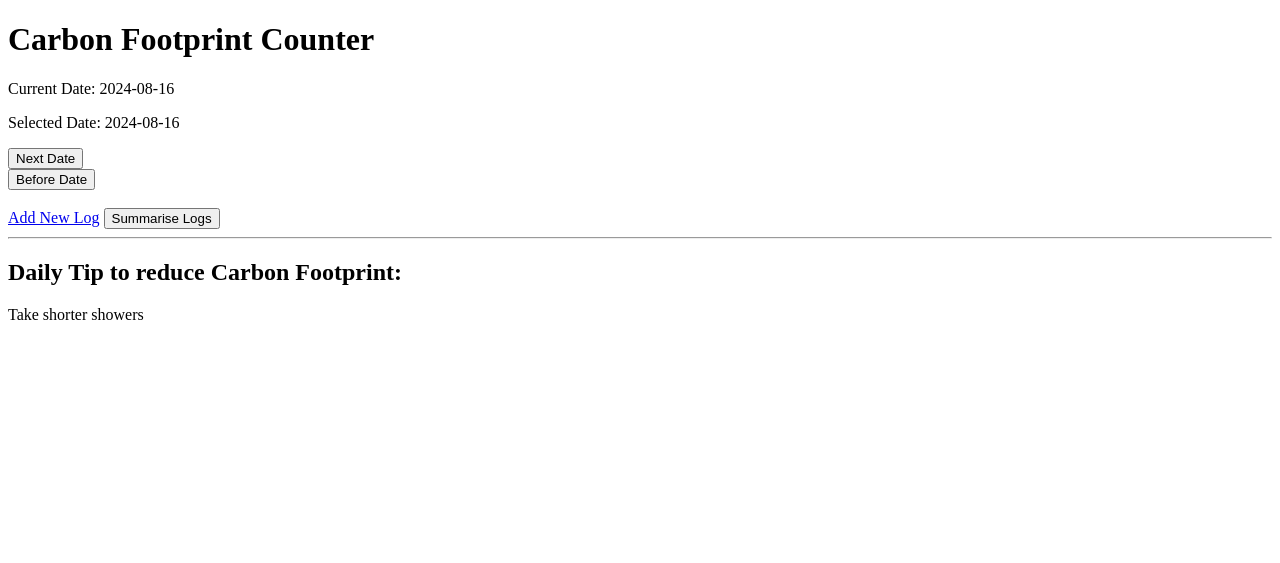
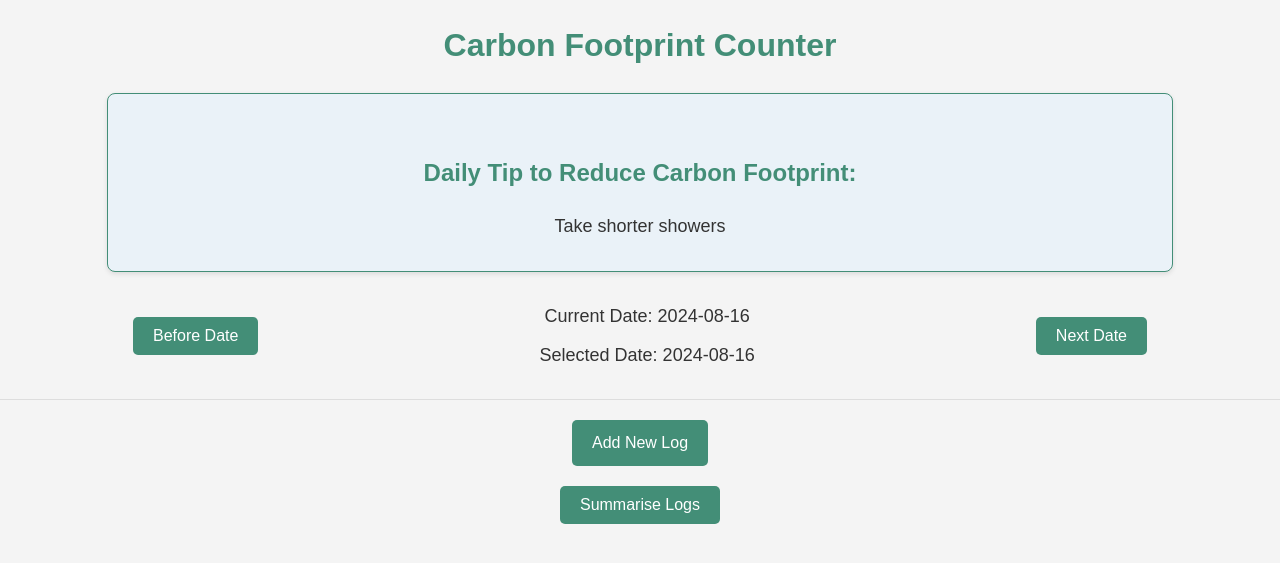
Before and after one commit to DWizard11/Carbon-Footprint-Counter-Web, a Flask app: page / in a window 1280 px wide. Shown: the top 563 px of the page. Run offline with Flask 3, Linux system fonts and the light colour scheme.

Commit message:
Added colours and stuff making it more beautiful

```diff
--- a/logs.csv
+++ b/logs.csv
@@ -1,3 +1,5 @@
 date,activity,footprint,notes
-2024-08-17,dasdasdas,23123123,dadasd
-2024-08-18, asd, 123, ads
+2024-08-17,dasdas,213,
+2024-08-17,asdasd,1111,
+2024-08-17,asdasd,12313,asdasd
+2024-08-18,dasdasd,2131,asdasd
--- a/main.py
+++ b/main.py
@@ -24,54 +24,40 @@ global average_log
 average_log = 732.9
 
 
-today = datetime.today().date()
+today = datetime.now().date()
 global selected_date
 selected_date = today
 
+
 def get_logs():
     total_footprint = 0
+    logs = {}
+
     with open('logs.csv', 'r') as file:
-        logs = {}
         reader = csv.reader(file)
         next(reader)  # Skip header
-        log_csv = []
 
-        for line in reader:
-            if not line[0]:
-                return logs
-            log_csv.append(line)
+        log_csv = list(reader)
 
         for i in range(len(log_csv)):
-            date = datetime.strptime(log_csv[i][0], "%Y-%m-%d")
+            # Read and parse the current line
+            date = datetime.strptime(log_csv[i][0], "%Y-%m-%d").date()
             activity = log_csv[i][1]
             footprint = log_csv[i][2]
             notes = log_csv[i][3]
-            total_footprint += int(footprint)
 
-            if i == len(log_csv) - 1:  # Last line
-                if date not in logs:
-                    logs[date.date()] = [[activity, footprint, notes]]
-                else:
-                    logs[date.date()].append([activity, footprint, notes])
-                continue
+            # Calculate total footprint
+            total_footprint += int(footprint) if footprint else 0
 
-            next_date = datetime.strptime(log_csv[i+1][0], "%Y-%m-%d")
-            if date == next_date:
-                if date not in logs:
-                    logs[date.date()] = [[activity, footprint, notes]]
-                else:
-                    logs[date.date()].append([activity, footprint, notes])
+            # Handle adding logs to dictionary
+            if date not in logs:
+                logs[date] = [[activity, footprint, notes]]
             else:
-                if date not in logs:
-                    logs[date.date()] = [[activity, footprint, notes]]
-                else:
-                    logs[date.date()].append([activity, footprint, notes])
+                logs[date].append([activity, footprint, notes])
 
-        print(logs)
-        log_diff = abs(average_log - total_footprint)
+    log_diff = abs(average_log - total_footprint)
 
-        return (logs, total_footprint, log_diff)
-
+    return (logs, total_footprint, log_diff)
 
 
 @app.route('/', methods=["POST", "GET"])
@@ -85,7 +71,7 @@ def index():
 @app.route('/add_item', methods=['GET', 'POST'])
 def add_item():
     if request.method == 'POST':
-
+        global selected_date
         activity = request.form['activity']
         footprint = request.form['footprint']
         notes = request.form['notes']
@@ -94,7 +80,7 @@ def add_item():
         with open('logs.csv', 'a') as file:
             writer = csv.writer(file)
 
-            writer.writerow([datetime.strftime(today, '%Y-%m-%d'), activity, footprint, notes])
+            writer.writerow([selected_date, activity, footprint, notes])
         return redirect(url_for('index'))
     else:
         return render_template('add_item.html')
--- a/static/style.css
+++ b/static/style.css
@@ -2,3 +2,160 @@ dialog::backdrop {
     backdrop-filter: blur(2px);
 
 }
+
+/* General Styles */
+body {
+    font-family: Arial, sans-serif;
+    background-color: #f4f4f4;
+    margin: 0;
+    padding: 0;
+    line-height: 1.6;
+    color: #333;
+}
+
+h1, h2 {
+    color: #438e77;
+    text-align: center;
+    margin-top: 20px;
+}
+
+p {
+    font-size: 18px;
+    margin: 10px 0;
+}
+
+ul {
+    list-style-type: none;
+    padding: 0;
+}
+
+li {
+    margin: 5px 0;
+    font-size: 16px;
+}
+
+/* Flexbox Container for Date Info and Buttons */
+.date-container {
+    display: flex;
+    justify-content: space-between;
+    align-items: center;
+    margin: 20px 0;
+    width: 80%;
+    margin-left: auto;
+    margin-right: auto;
+}
+
+.date-info {
+    text-align: center;
+}
+
+/* Log Item Block */
+.log-item {
+    background-color: #ffffff;
+    border: 1px solid #ddd;
+    border-radius: 8px;
+    padding: 15px;
+    margin: 10px 0;
+    box-shadow: 0 2px 5px rgba(0, 0, 0, 0.1);
+}
+
+.log-item p {
+    margin: 5px 0;
+}
+
+.log-item strong {
+    color: #2c3e50;
+}
+/* Button Styles */
+button, a {
+    display: inline-block;
+    padding: 10px 20px;
+    margin: 10px 5px;
+    font-size: 16px;
+    background-color: #438e77;
+    color: white;
+    border: none;
+    border-radius: 5px;
+    text-decoration: none;
+    cursor: pointer;
+    transition: background-color 0.3s ease;
+}
+
+button:hover, a:hover {
+    background-color: #1FA47B;
+}
+
+.centered-link {
+    display: block;
+    width: fit-content; /* Adjust width to fit content */
+    margin: 20px auto; /* Center horizontally */
+    text-align: center;
+}
+/* Form Styles */
+form {
+    text-align: center;
+}
+
+/* Dialog Styles */
+dialog {
+    background-color: white;
+    border: 1px solid #ccc;
+    border-radius: 8px;
+    box-shadow: 0 2px 10px rgba(0, 0, 0, 0.1);
+    padding: 20px;
+    max-width: 400px;
+    margin: 0 auto;
+    text-align: center;
+}
+
+dialog h1 {
+    font-size: 24px;
+    margin-bottom: 20px;
+}
+
+dialog p {
+    font-size: 18px;
+    margin: 10px 0;
+}
+
+/* Close Button in Dialog */
+#closeDialog {
+    background-color: #e74c3c;
+}
+
+#closeDialog:hover {
+    background-color: #c0392b;
+}
+
+/* Daily Tip Section */
+h2 {
+    font-size: 24px;
+    margin-top: 40px;
+}
+
+hr {
+    border: 0;
+    height: 1px;
+    background: #ddd;
+    margin: 20px 0;
+}
+/* Tip Block */
+.tip-block {
+    background-color: #eaf2f8;
+    border: 1px solid #438e77;
+    border-radius: 8px;
+    padding: 20px;
+    margin: 20px auto;
+    max-width: 80%;
+    text-align: center;
+    box-shadow: 0 2px 5px rgba(0, 0, 0, 0.1);
+}
+
+.tip-block h2 {
+    color: #438e77;
+}
+
+.tip-block p {
+    font-size: 18px;
+    color: #333;
+}
--- a/templates/add_item.html
+++ b/templates/add_item.html
@@ -2,7 +2,7 @@
 <html>
     <head>
         <meta charset='utf-8'>
-
+        <link rel='stylesheet' href='{{ url_for("static", filename="add_item_style.css") }}'>'
     </head>
 
     <body>
--- a/templates/index.html
+++ b/templates/index.html
@@ -4,52 +4,55 @@
     <meta charset='utf-8'>
     <title>Carbon Counter</title>
     <link rel="stylesheet" href="{{ url_for('static', filename='style.css') }}">
-
-
 </head>
 
 <body>
     <h1>Carbon Footprint Counter</h1>
+    <div class="tip-block">
+        <h2>Daily Tip to Reduce Carbon Footprint:</h2>
+        <p>{{ tip }}</p>
+    </div>
+    <div class="date-container">
+        <form action='{{ url_for("before_date") }}' method='GET'>
+            <button type="submit">Before Date</button>
+        </form>
+
+        <div class="date-info">
             <p>Current Date: {{ today }} </p>
             <p>Selected Date: {{ selected_date }}</p>
-        {% for log in logs[selected_date] %}
-            <ul>
-                <li>Activity: {{ log[1] }}</li>
-                <li>Carbon Footprint: {{ log [2] }}</li>
-                <li>Notes: {{ log[3] }}</li>
+        </div>
 
-            </ul>
-        <hr>
-        {% endfor %}
         <form action='{{ url_for("add_date") }}' method='GET'>
             <button type="submit">Next Date</button>
         </form>
-        <form action='{{ url_for("before_date") }}' method='GET'>
-            <button type="submit">Before Date</button>
-        </form>
-        <br>
-        <a href="{{ url_for('add_item') }}">Add New Log</a>
-        <button id='openDialog'>Summarise Logs</button>
+    </div>
+
+    {% for log in logs[selected_date] %}
+        <div class="log-item">
+            <p><strong>Activity:</strong> {{ log[0] }}</p>
+            <p><strong>Carbon Footprint:</strong> {{ log[1] }}</p>
+            <p><strong>Notes:</strong> {{ log[2] }}</p>
+        </div>
+
+    {% endfor %}
+    <hr>
+
+    <a href="{{ url_for('add_item') }}" class="centered-link">Add New Log</a>
+    <button class='centered-link' id='openDialog'>Summarise Logs</button>
 
     <dialog id='summarisedDialog'>
         <h1>Summarised Logs: </h1>
         <p>Your total calculated Carbon Footprint of the Day is {{ total_footprint }} kg</p>
         {% if log_diff < average_log %}
-                <p>You have used {{ log_diff }} less than the Singapore Average Carbon Footprint of {{ average_log }} kg</p>
+            <p>You have used {{ log_diff }} kg less than the Singapore Average Carbon Footprint of {{ average_log }} kg</p>
         {% else %}
             <p>You have used {{ log_diff }} kg more than the Singapore Average Carbon Footprint of {{ average_log }} kg</p>
         {% endif %}
         <button id='closeDialog'>Close</button>
-
     </dialog>
 
 
 
-        <hr>
-        <h2>Daily Tip to reduce Carbon Footprint:</h2>
-        <p>{{ tip }}</p>
-
     <script src="{{ url_for('static', filename='src.js') }}"></script>
 </body>
-
 </html>
```
Also changed, not shown: static/add_item_style.css (added, +59 -0 lines). Lines whose indentation alone changed are shown as unchanged.
